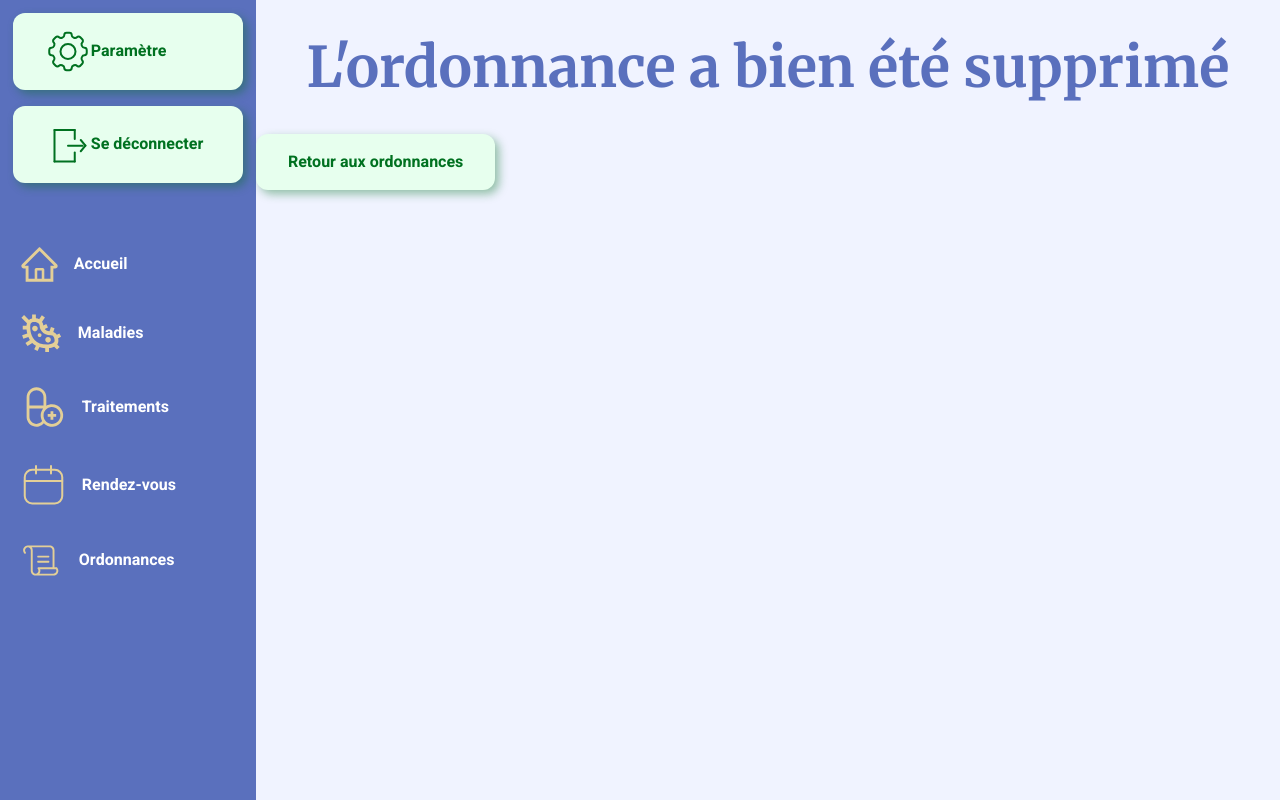
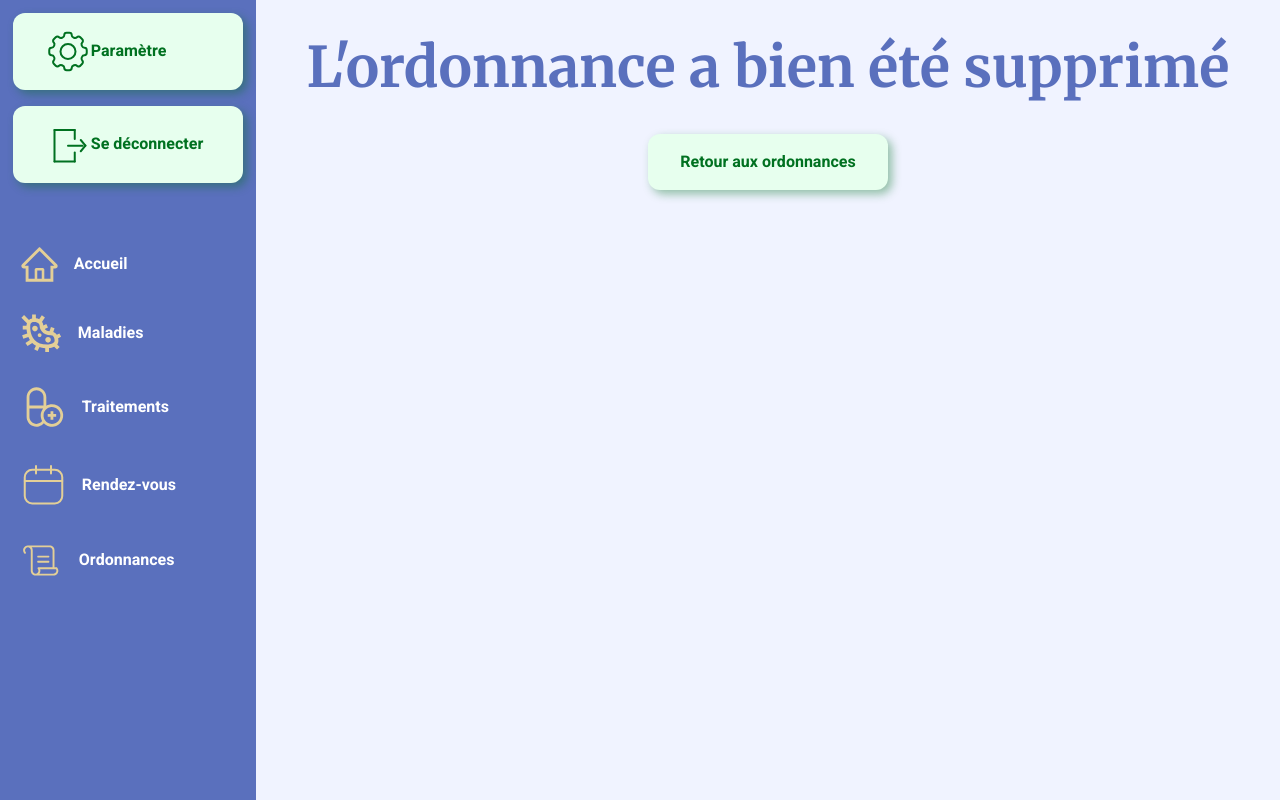
Before and after one commit to Redshark61/mon-carnet-de-sante, a Django app: template health_book/home/templates/home/prescription/delete_prescription_success.html in a window 1280 px wide. Run offline with Django 4.2, Linux system fonts and the light colour scheme; the template is opened without the code that fills it, so the values that code supplies are empty.

Commit message:
small class update

```diff
--- a/health_book/home/templates/home/prescription/delete_prescription_success.html
+++ b/health_book/home/templates/home/prescription/delete_prescription_success.html
@@ -6,5 +6,7 @@
 {% block content %}
 
 <h1>L'ordonnance a bien été supprimé</h1>
-<a href="{% url 'home:prescription' %}" class="btn btn--light-green">Retour aux ordonnances</a>
+<div class="flex flex--row--center-all mb-10">
+    <a href="{% url 'home:prescription' %}" class="btn btn--light-green">Retour aux ordonnances</a>
+</div>
 {% endblock content %}
```
